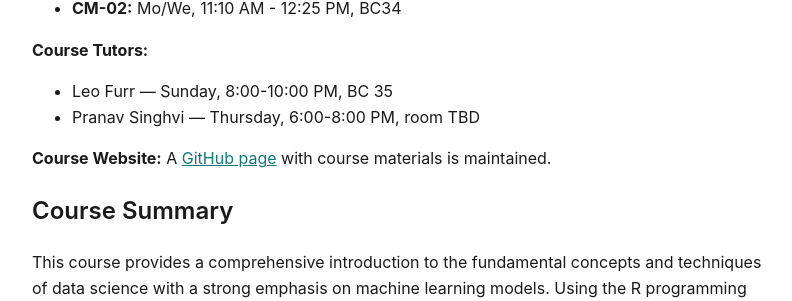
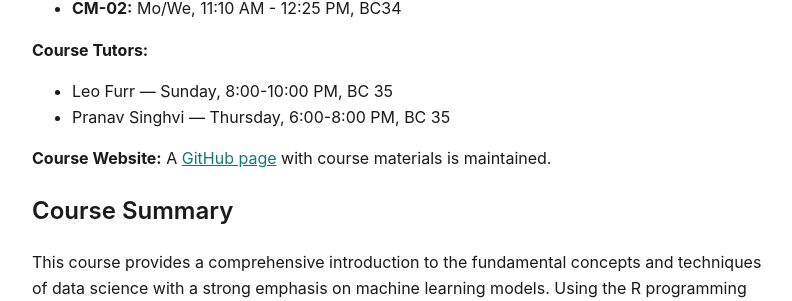
Before and after one commit to econ122-f26/home, a Jekyll site: the page built from ECON122_F2026_DataScience_StatisticalLearning.md, in a window 1280 px wide and 900 px high, scrolled down 336 px. Shown: the part 153-454 px from the top of the window, without its empty margins (242-1034 px from the left). Built offline with Jekyll 4.4.1, drawn with Linux system fonts in a browser that asks for light colours; our own code applies the rules of GitHub Pages for plain Markdown files.

Commit message:
Confirm Pranav Singhvi's tutoring room: BC 35

```diff
--- a/ECON122_F2026_DataScience_StatisticalLearning.md
+++ b/ECON122_F2026_DataScience_StatisticalLearning.md
@@ -19,7 +19,7 @@ this is ready to convert to PDF/docx and link from the README.
 **Course Tutors:**
 
 - Leo Furr — Sunday, 8:00-10:00 PM, BC 35
-- Pranav Singhvi — Thursday, 6:00-8:00 PM, room TBD
+- Pranav Singhvi — Thursday, 6:00-8:00 PM, BC 35
 
 **Course Website:** A [GitHub page](https://econ122-f26.github.io/home/) with course materials is maintained.
 
```
